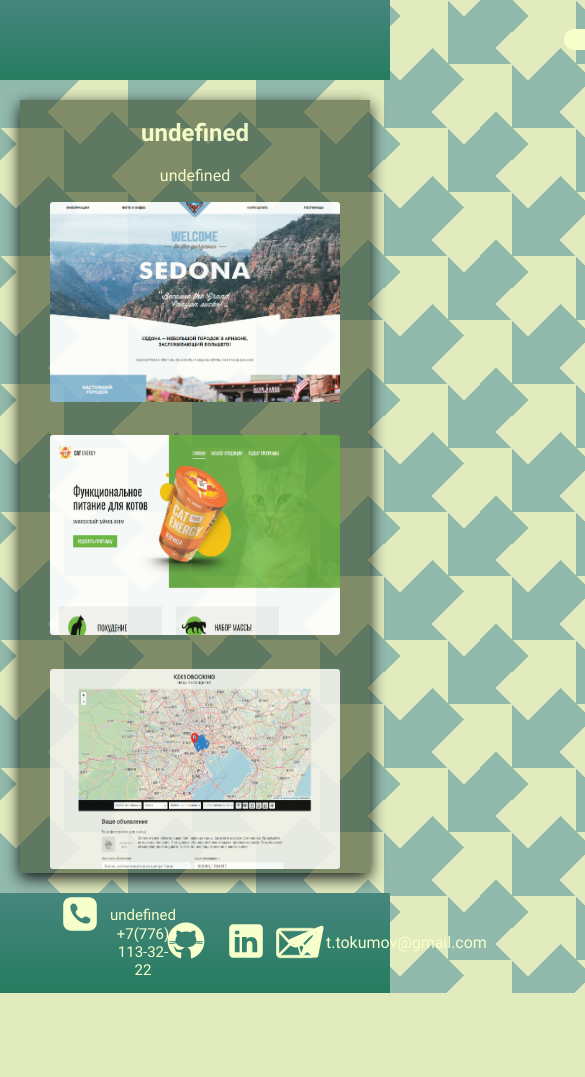
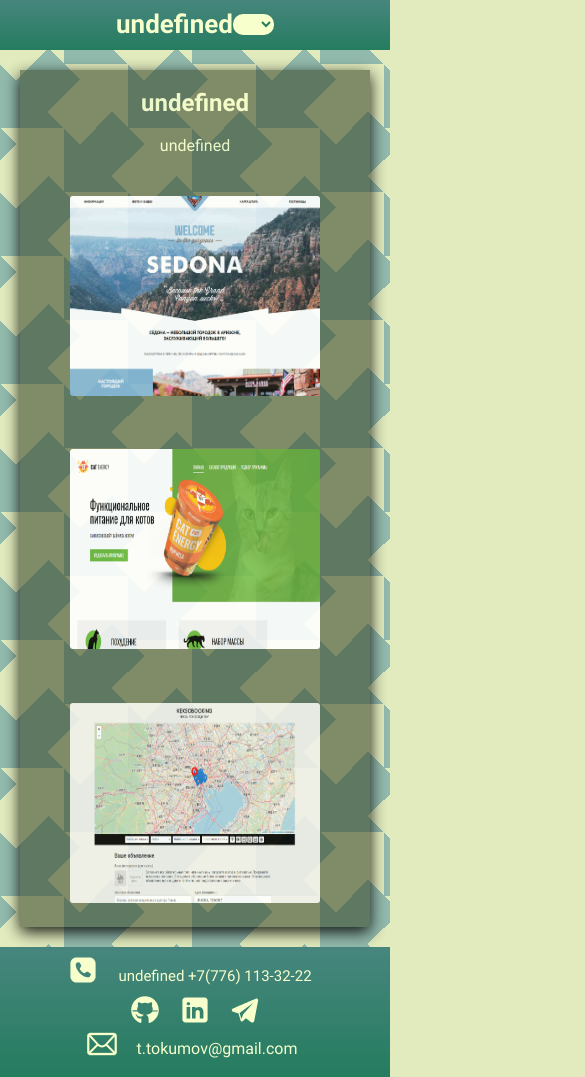
Before and after one commit to TTscript/portfolio, a plain HTML site: page index.html in a window 390 px wide. Shown: the top 1077 px of the page, 585 px wide, since content can reach past the window. Before the commit the page ends 993 px from the top, so only its background shows below. Drawn offline with Linux system fonts and the light colour scheme.

Commit message:
edded adaptive modible version

```diff
--- a/css/style.css
+++ b/css/style.css
@@ -18,6 +18,7 @@
     font-weight: 700;
     font-style: normal;
   }
+
 
   .visually-hidden:not(:focus):not(:active),
 input[type="checkbox"].visually-hidden,
@@ -73,9 +74,9 @@ a {
     display: flex;
     justify-content: center;
     align-items: center;
-    min-height: 80px;
     box-shadow: 0px 0px 5px var(--black-regular);
     background-image: linear-gradient(rgb(71, 134, 126), rgb(37, 124, 95));
+    padding: 20px;
 }
 
 .page-header__inner {
@@ -84,6 +85,11 @@ a {
     align-items: center;
     min-width: 900px;
     padding: 0 40px;
+}
+
+.page-header__title {
+    padding: 0;
+    margin: 0;
 }
 
 .page-header__lang {
@@ -98,6 +104,16 @@ a {
     flex-direction: column;
     height: 100%;
     text-align: center;
+}
+
+.main__about-me-title {
+    padding: 0;
+    margin: 0;
+}
+
+.main__about-me {
+    padding: 0;
+    margin: 0;
 }
 
 .page-main {
@@ -129,20 +145,18 @@ a {
     font-size: 20px;
 }
 
+.main__about-me-title {
+    margin-bottom: 20px;
+}
+
 .main__about-me p {
     text-align: left;
+    padding: 0;
+    margin: 0;
 }
 
-.page-footer {
-    display: flex;
-    justify-content: center;
-    align-items: center;
-    padding: 0;
-    margin: 0;
-    min-height: 80px;
-    background-color: var(--footer);
-    background-image: linear-gradient(rgb(71, 134, 126), rgb(37, 124, 95));
-    box-shadow: 0px 5px 15px var(--black-regular);
+.main__my-works {
+    padding-top: 20px;
 }
 
 .main__my-works-wrapper {
@@ -150,6 +164,8 @@ a {
     justify-content: center;
     flex-wrap: wrap;
     gap: 29px;
+    padding: 0;
+    margin: 20px;
 }
 
 .main__my-works img {
@@ -168,11 +184,17 @@ a {
     opacity: 1;
 }
 
+
 .page-footer {
     display: flex;
     justify-content: space-between;
+    align-items: center;
+    min-height: 100px;
+    background-color: var(--footer);
+    background-image: linear-gradient(rgb(71, 134, 126), rgb(37, 124, 95));
+    box-shadow: 0px 5px 15px var(--black-regular);
     padding: 0 60px 0 60px;
-    min-height: 100px;
+    margin: 0;
 }
 
 .page-footer__phone-number {
@@ -184,6 +206,8 @@ a {
     display: flex;
     gap: 20px;
     list-style: none;
+    padding: 0;
+    margin: 0;
 }
 
 .github {
@@ -250,6 +274,11 @@ a {
     width: 50px;
     height: 50px;
     transition: 0.3s;
+}
+
+.page-footer p {
+    padding: 0;
+    margin: 0;
 }
 
 .page-footer__title {
@@ -348,3 +377,107 @@ a {
     transform: rotate(360deg);
     transition: 1.5s;
 }
+
+@media (max-width: 767px) {
+    .page-header {
+        padding: 10px;
+    }
+    .page-header__title {
+        font-size: 26px;
+        text-align: center;
+    }
+
+    .page-header__inner {
+        min-width: 0;
+        padding: 0 10px;
+        margin: 0;
+    }
+    .page-footer {
+        display: block;
+        padding: 20px;
+        min-height: 130px;
+    }
+
+    .page-footer p {
+        display: inline-block;
+        margin-bottom: 10px;
+    }
+
+    .page-footer__social-list {
+        justify-content: center;
+        margin-bottom: 10px;
+    }
+
+    .page-footer__phone-number {
+        position: relative;
+        left: 20px;
+        top: 0;
+        font-size: 15px;
+    }
+
+    .page-footer__phone-number::before {
+        content: "";
+        background-image: url(../img/icons/phone.svg);
+        background-size: 30px;
+        width: 30px;
+        height: 30px;
+        position: absolute;
+        left: -50px;
+        top: -12px;
+        font-size: 15px;
+    }
+
+    .github {
+        content: url(../img/icons/github.svg);
+        position: relative;
+        left: 0;
+        top: 0;
+        background-size: 30px 30px;
+        width: 30px;
+        height: 30px;
+        transition: 0.3s;
+    }
+
+    .linkedin {
+        content: url(../img/icons/linkedin.svg);
+        position: relative;
+        left: 0;
+        top: 0;
+        background-size: 30px 30px;
+        width: 30px;
+        height: 30px;
+        transition: 0.3s;
+    }
+
+    .telegram {
+        content: url(../img/icons/telegram.svg);
+        position: relative;
+        left: 0;
+        top: 0;
+        background-size: 30px 30px;
+        width: 30px;
+        height: 30px;
+        transition: 0.3s;
+    }
+
+    .page-footer__email {
+        position: relative;
+        left: 22px;
+        top: 0;
+        color: var(--basic-color);
+        text-decoration: none;
+    }
+
+    .page-footer__email::before {
+        content: "";
+        background-image: url("../img/icons/email.svg");
+        background-size: 30px;
+        width: 30px;
+        height: 30px;
+        position: absolute;
+        left: -50px;
+        top: -10px;
+    }
+
+
+}
```
